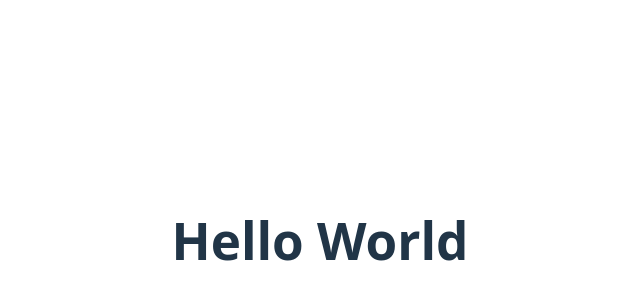
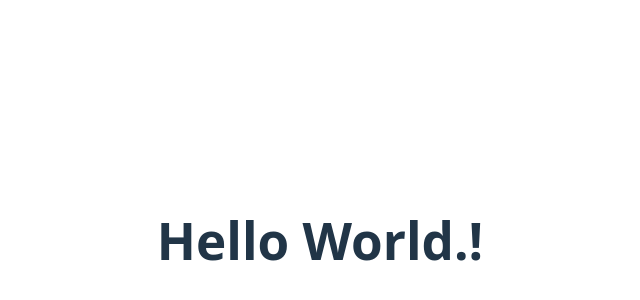
Before and after one commit to Taskinger/Typix-Frontend, a React (Vite) app: page / in a window 1280 px wide. Shown: the part 160-460 px from the top of the page, without its empty margins (320-960 px from the left). Built offline with nearby package versions, Linux system fonts and the light colour scheme.

Commit message:
update App.jsx

```diff
--- a/src/App.jsx
+++ b/src/App.jsx
@@ -4,7 +4,7 @@ function App() {
 
   return (
     <>
-      <h1>Hello World</h1>
+      <h1>Hello World.!</h1>
     </>
   )
 }
```
